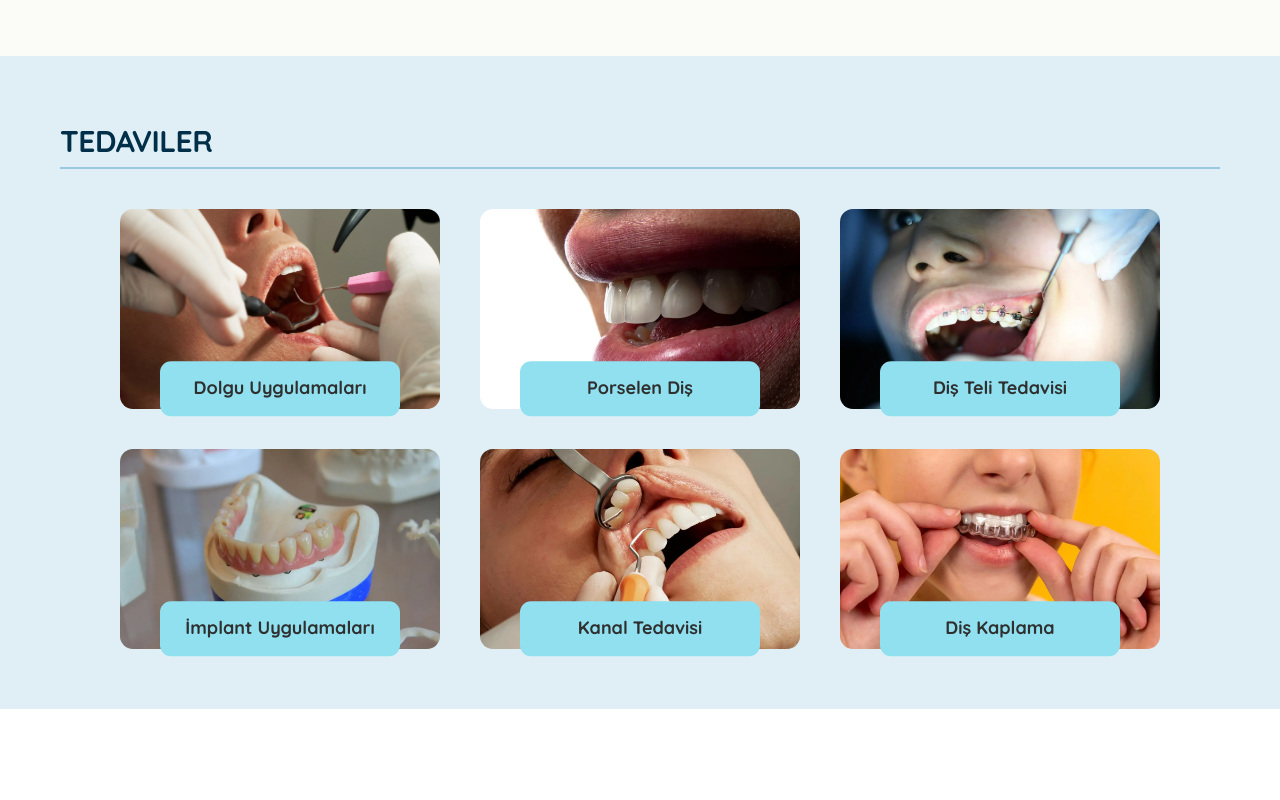
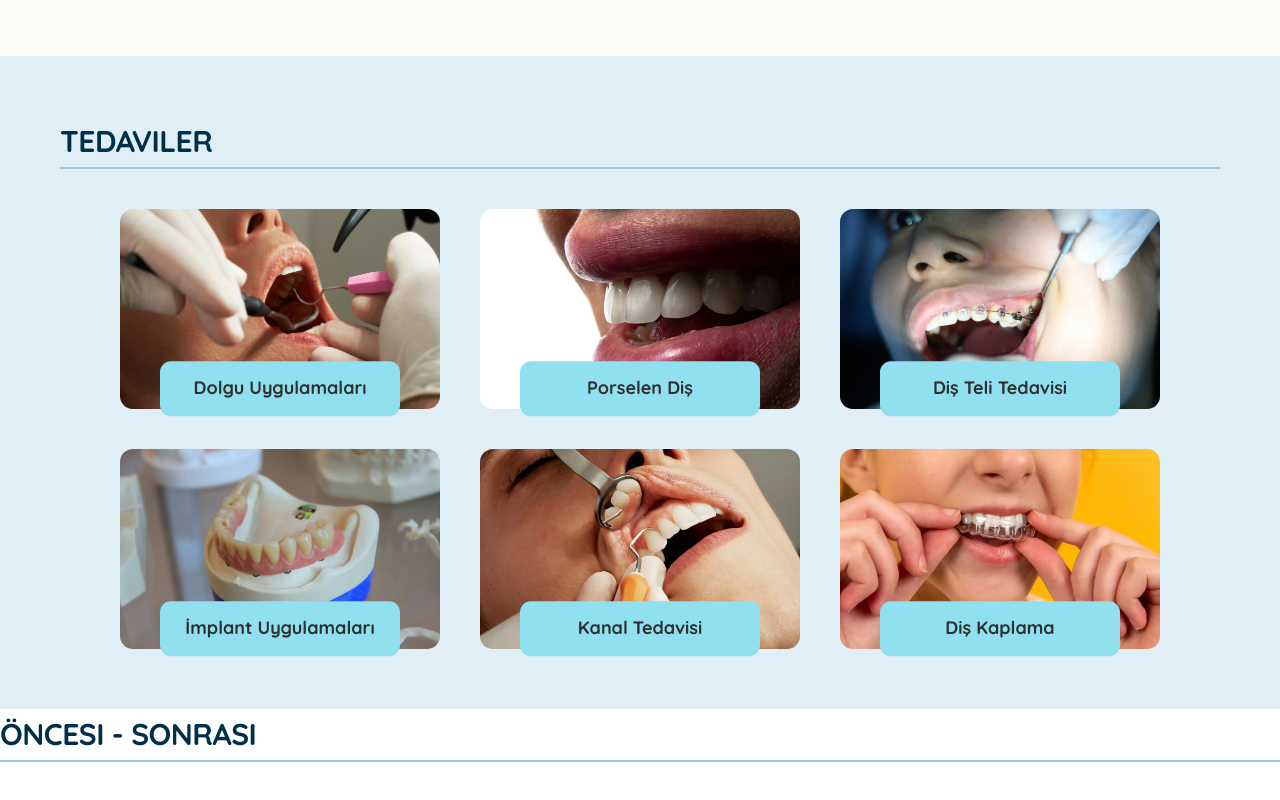
Before and after one commit to yukselsule/AyberkKaraWebsite, a plain HTML site: page index.html in a window 1280 px wide. Shown: the part 1721-2521 px from the top of the page. Before the commit the page ends 2430 px from the top, so only its background shows below. Drawn offline with Linux system fonts and the light colour scheme.

Commit message:
before gallery

```diff
--- a/index.html
+++ b/index.html
@@ -61,7 +61,6 @@
           <a href="#" class="hero__text-box__btn btn btn--blue">Randevu Alın</a>
         </div>
       </div>
-    </main>
 
       <div class="section-about">
         <h2 class="heading-secondary">Hakkımda</h2>
@@ -106,13 +105,17 @@
                 Sertifikalar ve Katıldığı Kongreler
               </h3>
               <ul>
-              <li>EDAD Estetik Diş Hekimliği Gülüş Tasarımı Eğitimi - 2021</li>
-              <li>İstanbul Dental Academy Lamina Veneer Uygulamaları - 2020</li>
+                <li>
+                  EDAD Estetik Diş Hekimliği Gülüş Tasarımı Eğitimi - 2021
+                </li>
+                <li>
+                  İstanbul Dental Academy Lamina Veneer Uygulamaları - 2020
+                </li>
                 <li>Osstem İleri İmplant Cerrahisi Eğitimi - 2019</li>
                 <li>Aim Academy İmplant Üstü Protezler Semineri - 2018</li>
                 <li>
-                Diş Hekimlerinin Hukuki Sorumluluğu ve Hasta Hakları Kongresi -
-                2017
+                  Diş Hekimlerinin Hukuki Sorumluluğu ve Hasta Hakları Kongresi
+                  - 2017
                 </li>
               </ul>
             </div>
@@ -173,5 +176,11 @@
           </div>
         </div>
       </div>
+
+      <div class="section-examples">
+        <h2 class="heading-secondary">Öncesi - Sonrası</h2>
+        <div class="section-examples__main"></div>
+      </div>
+    </main>
   </body>
 </html>
```
Lines whose indentation alone changed are shown as unchanged.
